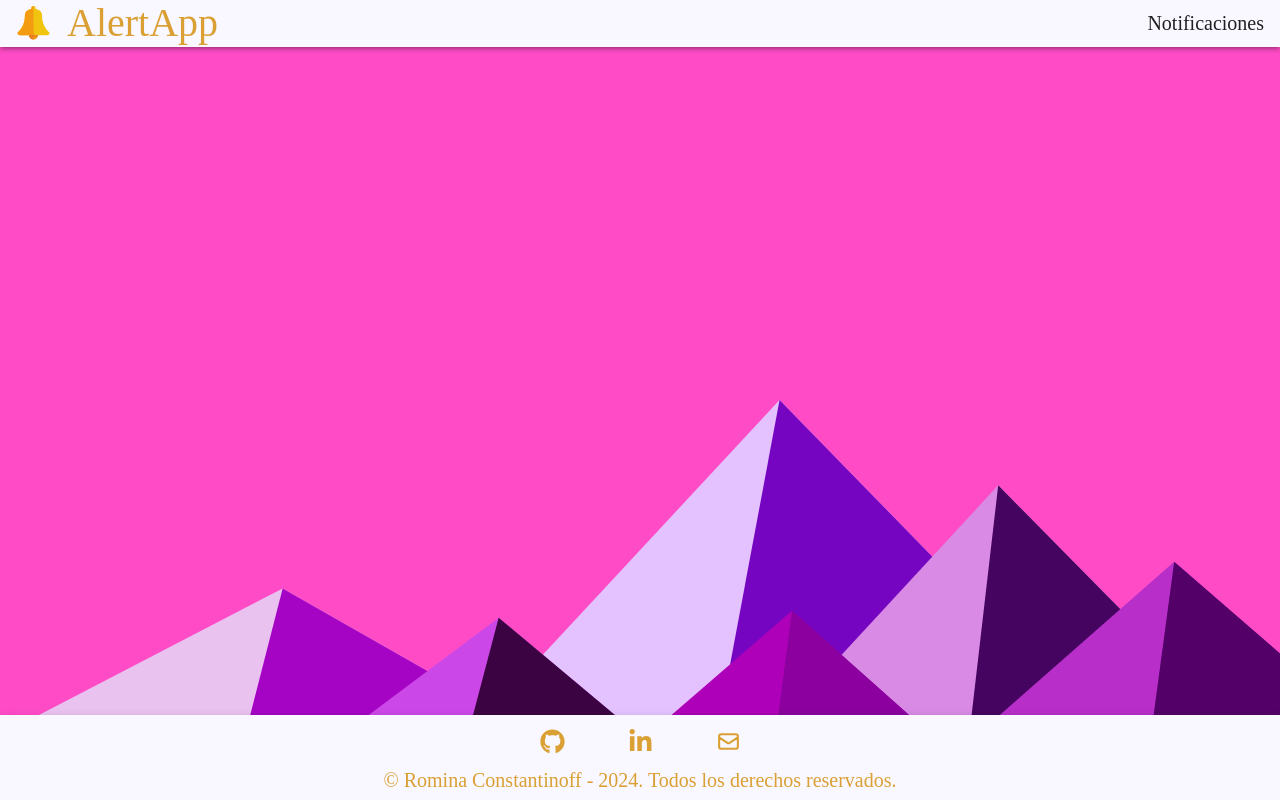
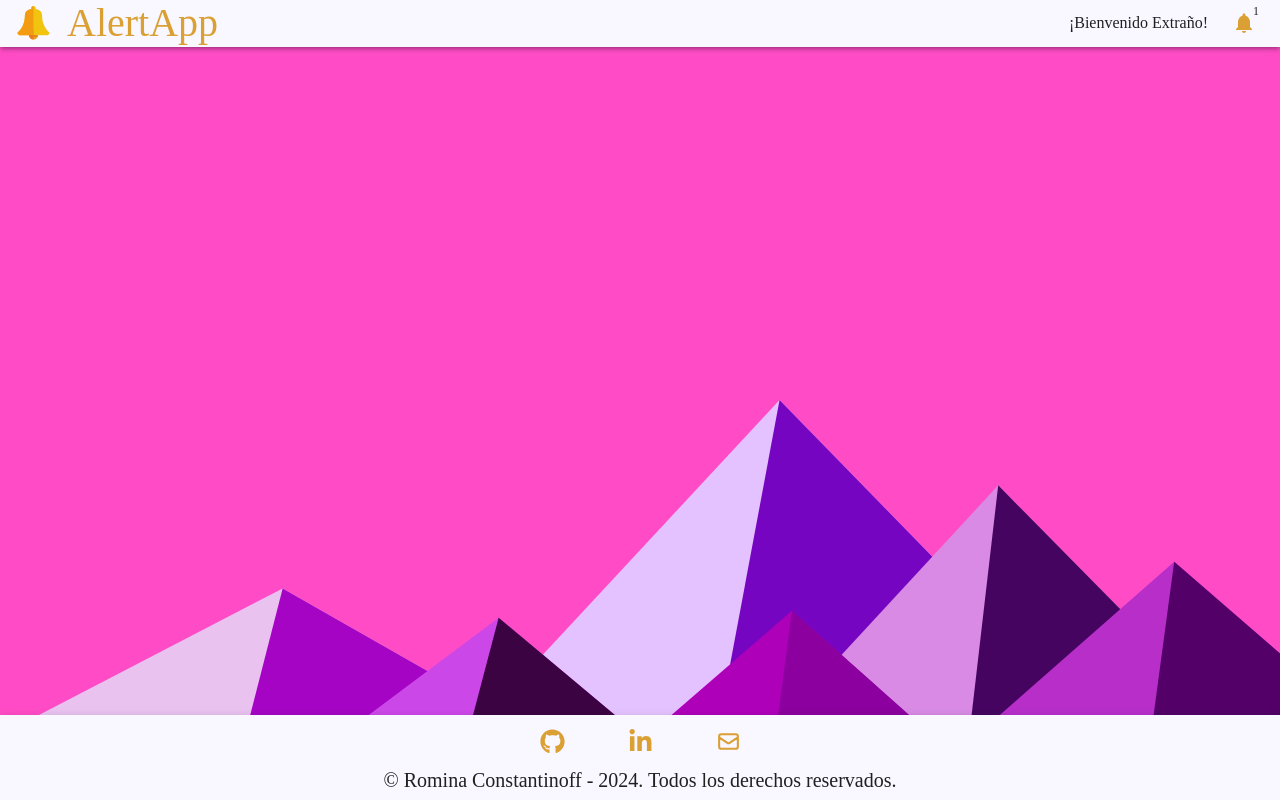
Before and after one commit to romicons/AlertApp, a React (Vite) app: page / in a window 1280 px wide. Built offline with nearby package versions, Linux system fonts and the light colour scheme; a web font is replaced by a local one.

Commit message:
Added Badge to the notifications menu.

```diff
--- a/src/components/Navbar.jsx
+++ b/src/components/Navbar.jsx
@@ -1,4 +1,6 @@
-import { Typography, Box } from "@mui/material"
+import { Typography, Badge, Box, IconButton } from "@mui/material"
+
+import { NotificationsBtn } from './NotificationsBtn'
 
 import AlertAppIcon from "../assets/AlertAppIcon.svg"
 
@@ -16,9 +18,12 @@ export const Navbar = () => {
                 </Box>
                 <Typography variant="h1" sx={{ fontSize:40}}>AlertApp</Typography>
             </Box>
-            <Typography variant="h3" sx={{ fontSize:20}}>Notificaciones
-
-            </Typography>
+            <Box sx={ { display:"flex", gap: 2, alignItems: "center"}}>
+                <Typography>
+                    ¡Bienvenido Extraño!
+                </Typography>
+                <NotificationsBtn />
+            </Box>
         </Box>
     )
 }
--- /dev/null
+++ b/src/components/NotificationsBtn.jsx
@@ -0,0 +1,31 @@
+import * as React from 'react';
+
+import { Badge, IconButton } from "@mui/material";
+
+import { MdNotifications, MdNotificationsActive } from "react-icons/md";
+
+function notificationsLabel(count) {
+    if (count === 0) {
+      return 'no notifications';
+    }
+    if (count > 99) {
+      return 'more than 99 notifications';
+    }
+    return `${count} notifications`;
+  }
+
+  export const NotificationsBtn = () => {
+    const [count, setCount] = React.useState(1);
+    const [invisible, setInvisible] = React.useState(false);
+    const handleBadgeVisibility = () => {
+        setInvisible(!invisible);
+    };
+
+    return (
+      <IconButton aria-label={notificationsLabel(100)} sx= {{color: "#daa034"}}>
+        <Badge color="secondary" badgeContent={count} invisible={invisible}>
+            <MdNotifications />
+        </Badge>
+      </IconButton>
+    );
+  }
--- a/src/theme/theme.js
+++ b/src/theme/theme.js
@@ -25,7 +25,6 @@ export const theme = createTheme({
     },
     h2: {
         fontFamily: 'Carrois Gothic SC',
-        color: '#daa034'
     }
   },
 });
```
